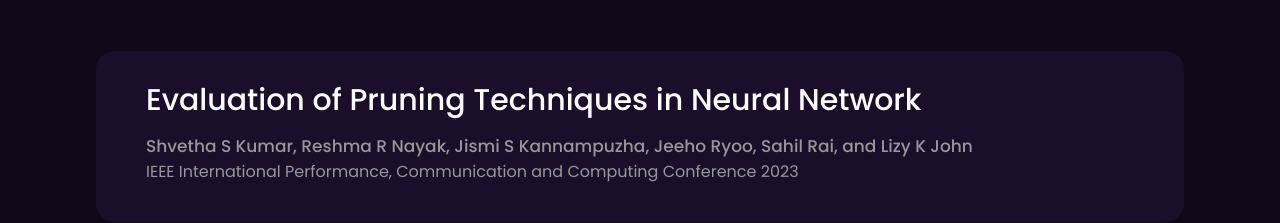
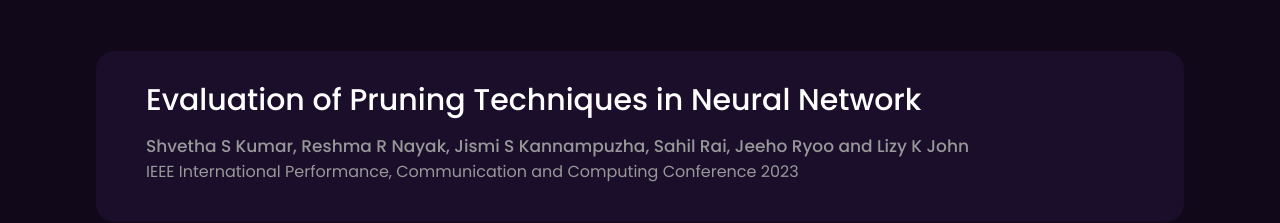
Before and after one commit to Rai-Sahil/Portfolio-React, a React (Create React App) app: page / in a window 1280 px wide. Shown: the part 1620-1843 px from the top of the page. Built offline with nearby package versions, Linux system fonts and the light colour scheme; a web font is replaced by a local one.

Commit message:
Author minor changes

```diff
--- a/src/Pages/Publication/Publication.jsx
+++ b/src/Pages/Publication/Publication.jsx
@@ -10,7 +10,7 @@ const Publication = () => {
             <div className='publication-card'>
                 <div className='publication-content'>
                     <p className='publication-title'>Evaluation of Pruning Techniques in Neural Network</p>
-                    <p className='publication-author'>Shvetha S Kumar, Reshma R Nayak, Jismi S Kannampuzha, Jeeho Ryoo, Sahil Rai, and Lizy K John</p>
+                    <p className='publication-author'>Shvetha S Kumar, Reshma R Nayak, Jismi S Kannampuzha, Sahil Rai, Jeeho Ryoo and Lizy K John</p>
                     <p className='publication-conference'>IEEE International Performance, Communication and Computing Conference 2023</p>
                 </div>
             </div>
```
